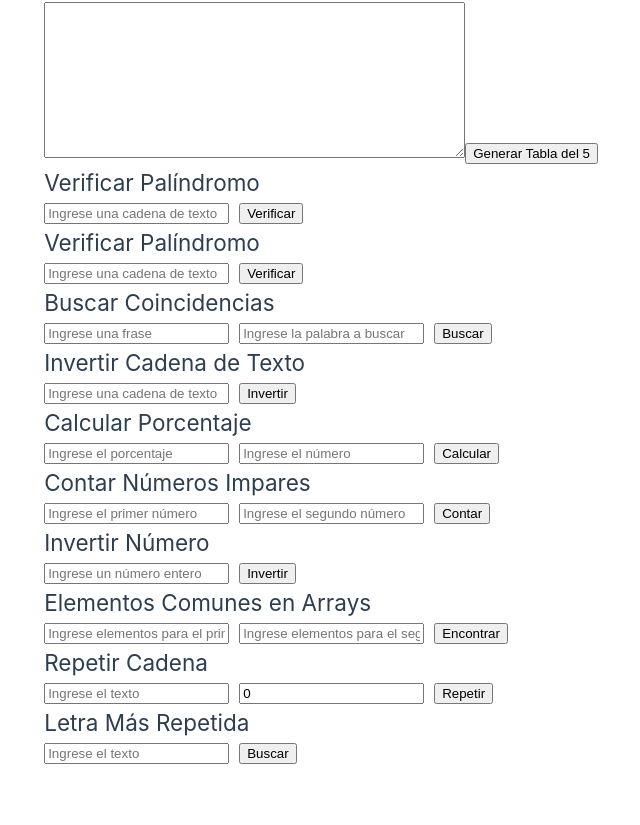
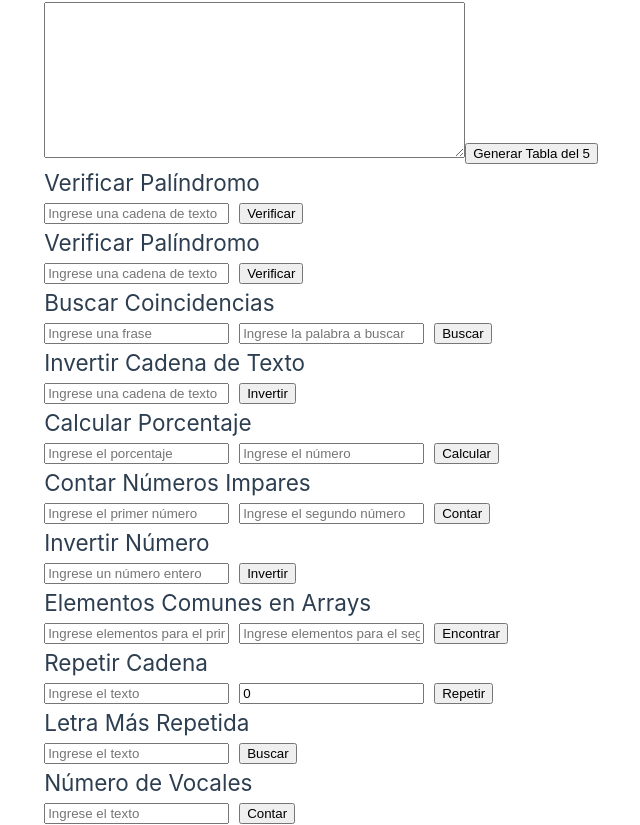
Before and after one commit to NEBULA1978/VUE3-COMPONENTES, a Vue app: page / in a window 1280 px wide. Shown: the part 392-1217 px from the top of the page, without its empty margins (42-682 px from the left). Before the commit the page ends 1157 px from the top, so only its background shows below. Built offline with nearby package versions, Linux system fonts and the light colour scheme.

Commit message:
Creo componente ContarVocales

```diff
--- a/src/App.vue
+++ b/src/App.vue
@@ -15,6 +15,7 @@
     <ElementosComunes  />
     <Repeticiones  />
     <BuscarLetraMasRepetida  />
+    <ContarVocales  />
   </div>
 </template>
 
@@ -34,6 +35,7 @@ import InvertirNumero from './components/InvertirNumero.vue';
 import ElementosComunes from './components/ElementosComunes.vue';
 import Repeticiones from './components/Repeticiones.vue';
 import BuscarLetraMasRepetida from './components/BuscarLetraMasRepetida.vue';
+import ContarVocales from './components/ContarVocales.vue';
 
 export default {
   components: {
@@ -51,7 +53,8 @@ export default {
     InvertirNumero,
     ElementosComunes,
     Repeticiones,
-    BuscarLetraMasRepetida
+    BuscarLetraMasRepetida,
+    ContarVocales
   }
 };
 </script>
--- /dev/null
+++ b/src/components/ContarVocales.vue
@@ -0,0 +1,35 @@
+<template>
+    <div>
+        <h2>Número de Vocales</h2>
+        <input v-model="texto" placeholder="Ingrese el texto">
+        <button @click="contarVocales">Contar</button>
+        <p v-if="numeroVocales !== null">Número de vocales: {{ numeroVocales }}</p>
+    </div>
+</template>
+
+<script>
+export default {
+    data() {
+        return {
+            texto: '',
+            numeroVocales: null
+        };
+    },
+    methods: {
+        contarVocales() {
+            this.numeroVocales = this.vocales(this.texto);
+        },
+        vocales(texto) {
+            let coincidencias = texto.match(/[aeiou]/gi);
+            return coincidencias ? coincidencias.length : 0;
+        }
+    }
+};
+</script>
+
+<style>
+/* Estilos opcionales */
+input {
+    margin-right: 10px;
+}
+</style>
```
